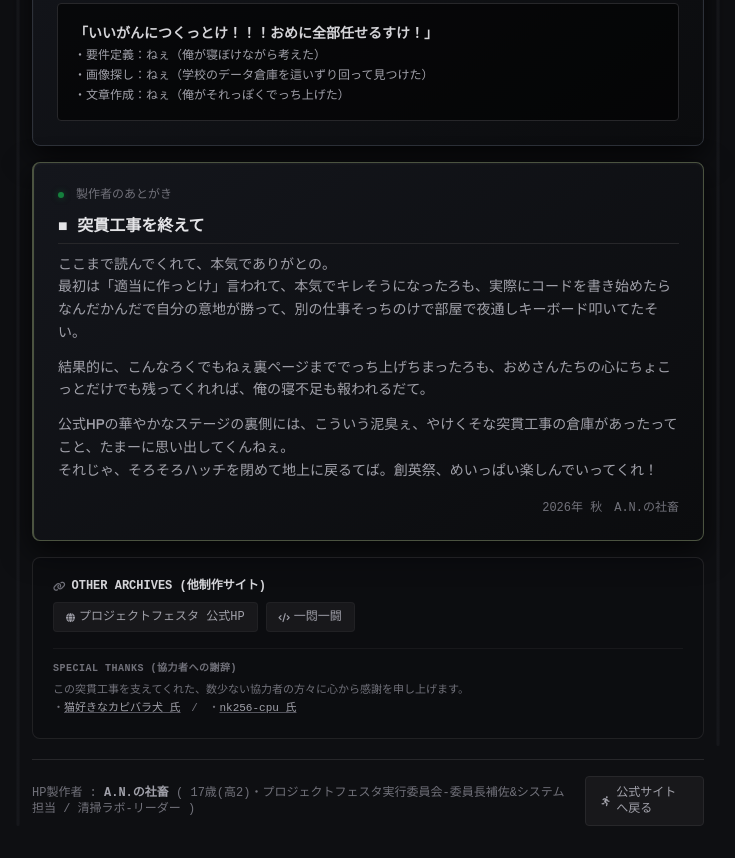
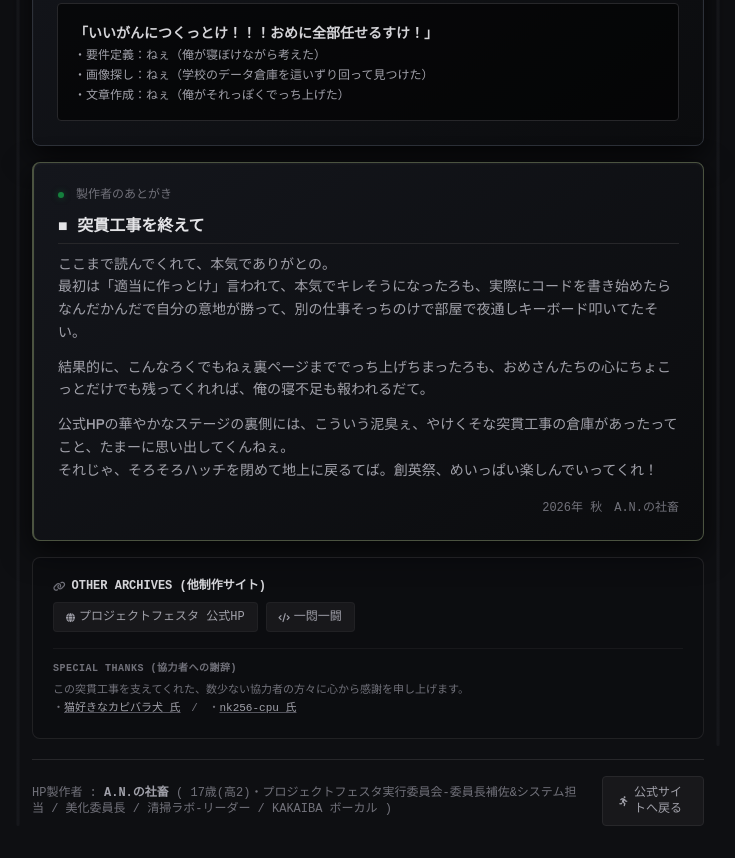
Before and after one commit to ATARO-QQQ/guchi, a plain HTML site: page index.html in a window 1280 px wide. Shown: the part 1115-1973 px from the top of the page, without its empty margins (272-1007 px from the left). Drawn offline with nearby package versions, Linux system fonts and the light colour scheme; a web font is replaced by a local one.

Commit message:
Update index.html

```diff
--- a/index.html
+++ b/index.html
@@ -172,7 +172,7 @@
 
 
     <div class="flex flex-col sm:flex-row items-center justify-between gap-4 pt-4 border-t border-zinc-800 text-xs text-zinc-500 font-mono">
-      <p>HP製作者 : <span class="text-zinc-400 font-bold">A.N.の社畜</span> ( 17歳(高2)・プロジェクトフェスタ実行委員会-委員長補佐&システム担当 / 清掃ラボ-リーダー )</p>
+      <p>HP製作者 : <span class="text-zinc-400 font-bold">A.N.の社畜</span> ( 17歳(高2)・プロジェクトフェスタ実行委員会-委員長補佐&システム担当 / 美化委員長 / 清掃ラボ-リーダー / KAKAIBA ボーカル )</p>
       <a href="https://ys-projectfestaexecutivecommittee.github.io/SoeiDay/" class="inline-flex items-center gap-1.5 px-4 py-2 rounded bg-zinc-900 hover:bg-zinc-800 border border-zinc-800 text-zinc-400 hover:text-zinc-200 transition-all">
         <i class="fa-solid fa-person-running text-[10px]"></i> 公式サイトへ戻る
       </a>
```
